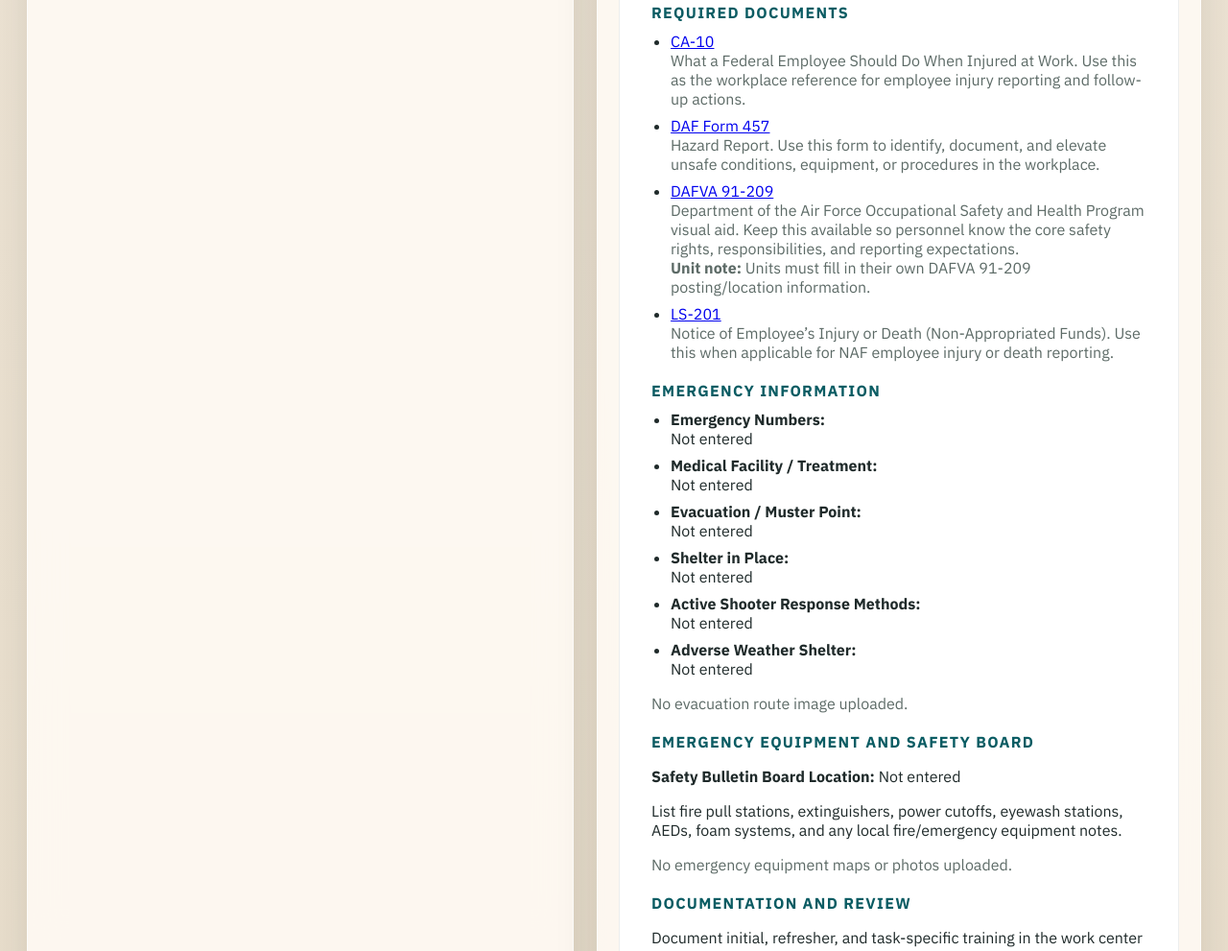
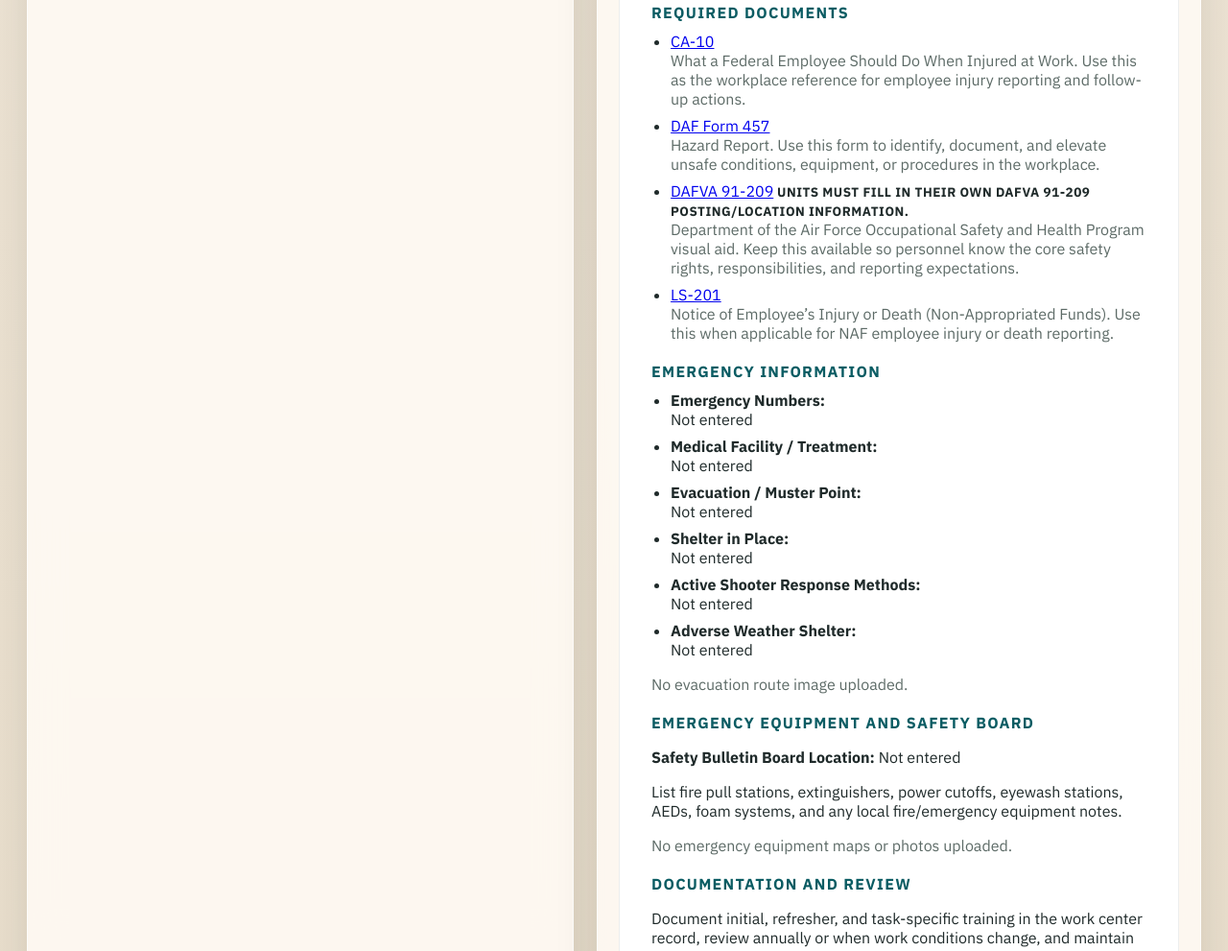
Before and after one commit to jgrimm24/jsto-builder, a website: page index.html in a window 1280 px wide. Shown: the part 3679-4670 px from the top of the page at 96% size. Drawn offline with Linux system fonts and the light colour scheme.

Commit message:
Move DAFVA disclaimer inline

```diff
--- a/app.js
+++ b/app.js
@@ -838,7 +838,7 @@
       label: "DAFVA 91-209",
       href: "https://static.e-publishing.af.mil/production/1/af_se/publication/dafva91-209/dafva91-209.pdf",
       description: "Department of the Air Force Occupational Safety and Health Program visual aid. Keep this available so personnel know the core safety rights, responsibilities, and reporting expectations.",
-      note: "Units must fill in their own DAFVA 91-209 posting/location information."
+      note: "UNITS MUST FILL IN THEIR OWN DAFVA 91-209 POSTING/LOCATION INFORMATION."
     },
     {
       label: "LS-201",
@@ -849,8 +849,8 @@
 
   const items = docs.map((doc) => `
     <li>
-      <a href="${doc.href}" target="_blank" rel="noreferrer">${doc.label}</a><br>
-      <span class="muted">${doc.description}</span>${doc.note ? `<br><span class="muted"><strong>Unit note:</strong> ${doc.note}</span>` : ""}
+      <a href="${doc.href}" target="_blank" rel="noreferrer">${doc.label}</a>${doc.note ? ` <span class="required-doc-inline-note">${doc.note}</span>` : ""}<br>
+      <span class="muted">${doc.description}</span>
     </li>
   `).join("");
 
--- a/styles.css
+++ b/styles.css
@@ -626,3 +626,11 @@
   }
 
 }
+
+.required-doc-inline-note {
+  font-weight: 800;
+  text-transform: uppercase;
+  font-size: 0.84rem;
+  letter-spacing: 0.04em;
+  color: var(--ink);
+}
```
